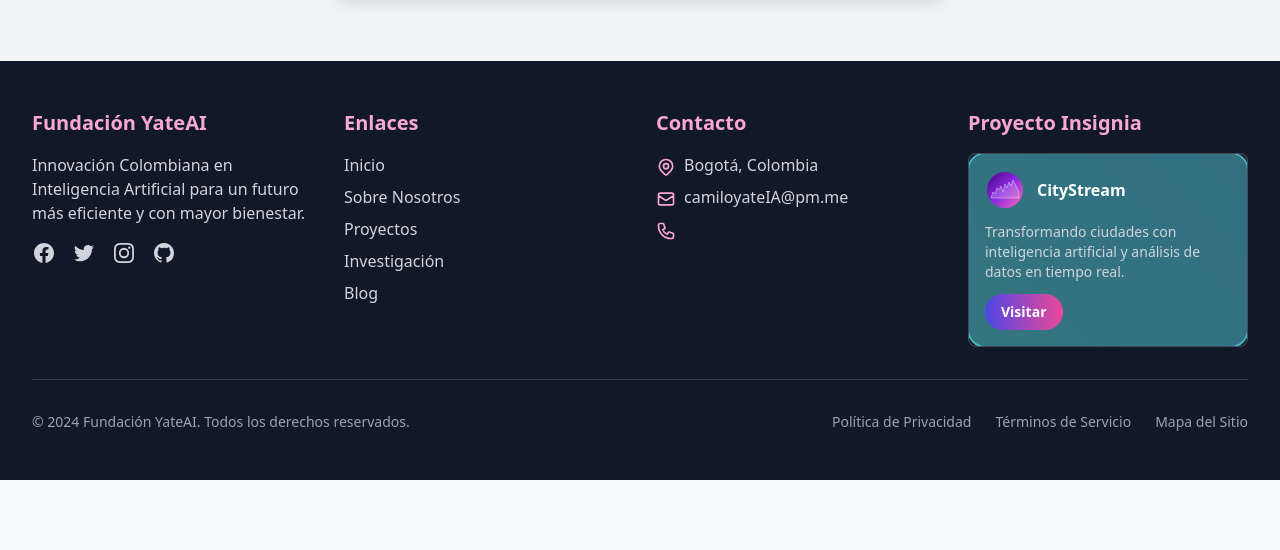
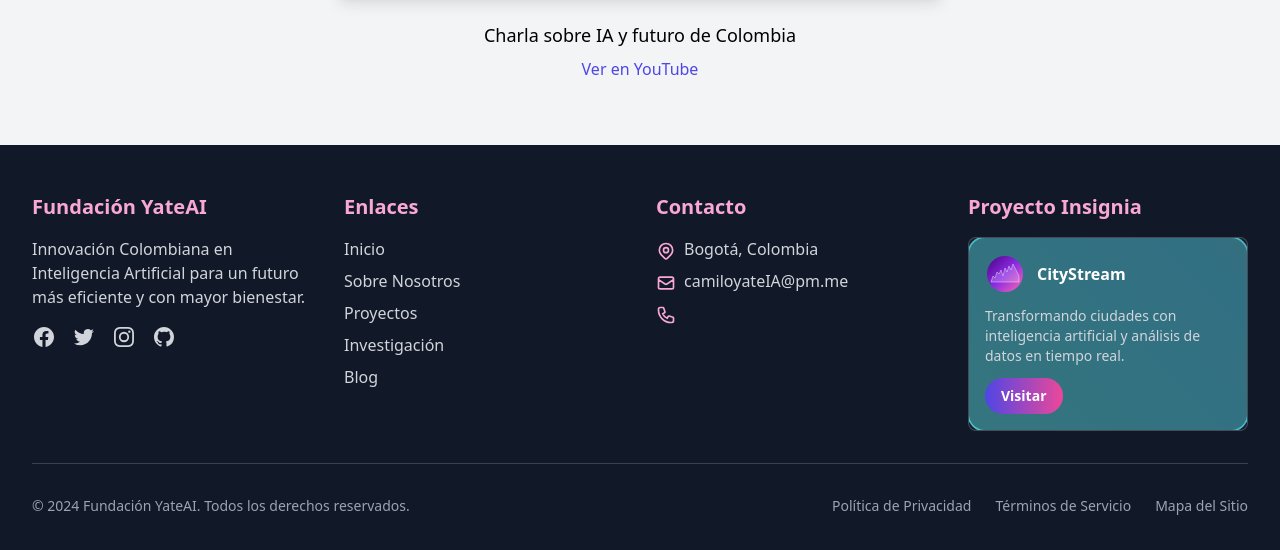
Before and after one commit to CamiloYate09/fundacionYateAI, a plain HTML site: page index.html in a window 1280 px wide. Shown: the part 1587-2137 px from the top of the page. Before the commit the page ends 2067 px from the top, so only its background shows below. Drawn offline with nearby package versions, Linux system fonts and the light colour scheme.

Commit message:
Add direct YouTube link with description

```diff
--- a/index.html
+++ b/index.html
@@ -75,6 +75,10 @@
                         frameborder="0"
                         allow="accelerometer; autoplay; clipboard-write; encrypted-media; gyroscope; picture-in-picture"
                         allowfullscreen></iframe>
+                    <div class="mt-6 text-center">
+                        <p class="text-lg mb-2">Charla sobre IA y futuro de Colombia</p>
+                        <a href="https://www.youtube.com/watch?v=ShYKkPPhOoc&t=1690s" target="_blank" class="text-indigo-600 hover:underline">Ver en YouTube</a>
+                    </div>
                 </div>
             </div>
         </div>
```
